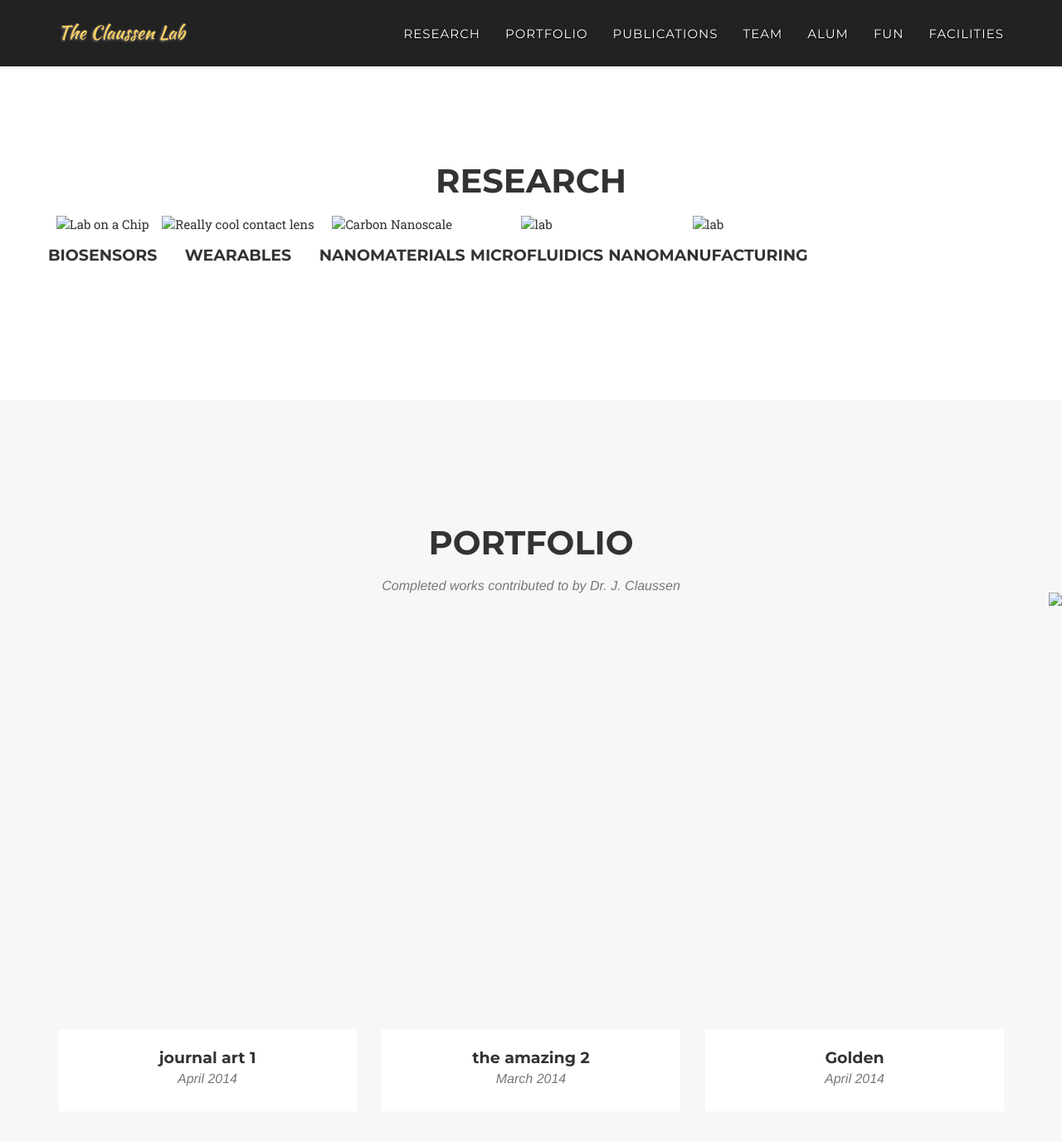
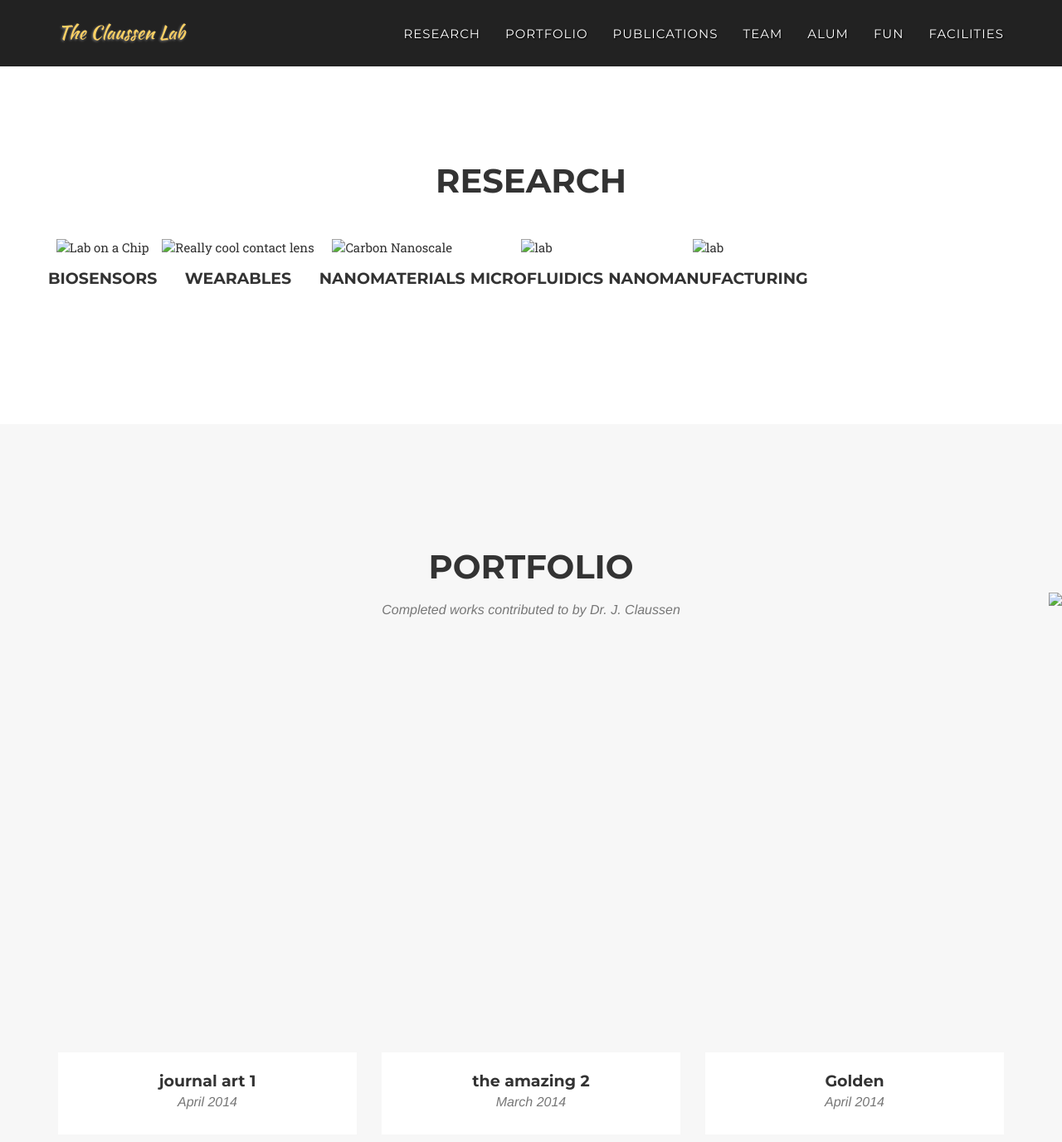
Before and after one commit to shaoweiD/newwebsite, a Jekyll site: the page built from _posts/2014-07-16-project-3.markdown, in a window 1280 px wide and 1400 px high, scrolled down 590 px. Shown: the top 1376 px of the window at 83% size. Built offline with Jekyll 4.4.1, drawn with Linux system fonts in a browser that asks for light colours; some web fonts are replaced; grey boxes are pictures that could not be loaded.

Commit message:
Design for Research images
They, along with the "row-center" division, take care of the alignment for us.

```diff
--- a/_includes/css/agency.css
+++ b/_includes/css/agency.css
@@ -386,6 +386,11 @@ section#Alum ul {
 .service-heading {
     margin: 15px 0;
     text-transform: none;
+}
+
+.research-bar img {
+    padding-top: 30px;
+    width: 80%;
 }
 
 section#Publications .section-heading a {
```
